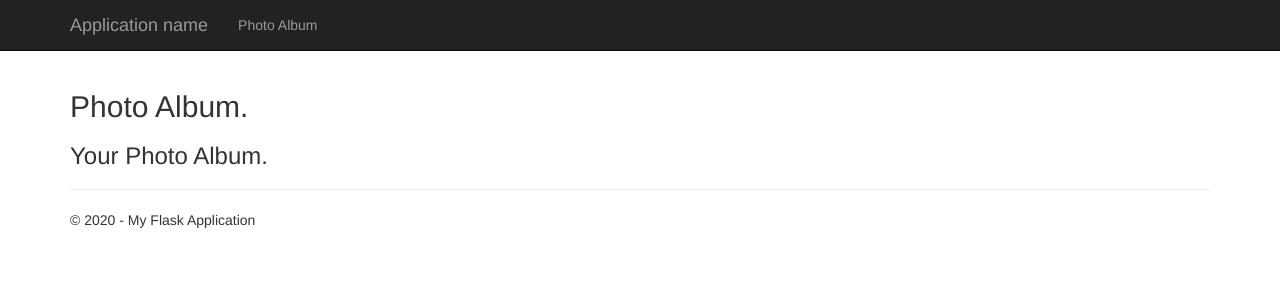
After one commit to jlevym/for_Shaked_2020, a Flask app: page /photo in a window 1280 px wide. The commit adds this page. Shown: the top 300 px of the page. Run offline with Flask 2, Linux system fonts and the light colour scheme; some libraries are stand-ins or nearby versions.

Commit message:
Add html page for albums and comment out other navbar links

```diff
--- a/for_Shaked_2020/templates/layout.html
+++ b/for_Shaked_2020/templates/layout.html
@@ -22,9 +22,10 @@
             </div>
             <div class="navbar-collapse collapse">
                 <ul class="nav navbar-nav">
-                    <li><a href="{{ url_for('home') }}">Home</a></li>
+                   <!-- <li><a href="{{ url_for('home') }}">Home</a></li>
                     <li><a href="{{ url_for('about') }}">About</a></li>
-                    <li><a href="{{ url_for('contact') }}">Contact</a></li>
+                    <li><a href="{{ url_for('contact') }}">Contact</a></li> -->
+                    <li><a href="{{ url_for('photo') }}">Photo Album</a></li>
                 </ul>
             </div>
         </div>
--- /dev/null
+++ b/for_Shaked_2020/templates/photo.html
@@ -0,0 +1,10 @@
+{% extends "layout.html" %}
+
+{% block content %}
+
+<h2>{{ title }}.</h2>
+<h3>{{ message }}</h3>
+
+
+
+{% endblock %}
--- a/for_Shaked_2020/views.py
+++ b/for_Shaked_2020/views.py
@@ -35,3 +35,12 @@ def about():
         year=datetime.now().year,
         message='Your application description page.'
     )
+@app.route('/photo')
+def photo():
+    """Renders the photo page."""
+    return render_template(
+        'photo.html',
+        title='Photo Album',
+        year=datetime.now().year,
+        message='Your Photo Album.'
+    )
```
Also changed, not shown: for_Shaked_2020/templates/photoalbum.html (added, +20 -0 lines), 1 other file.
